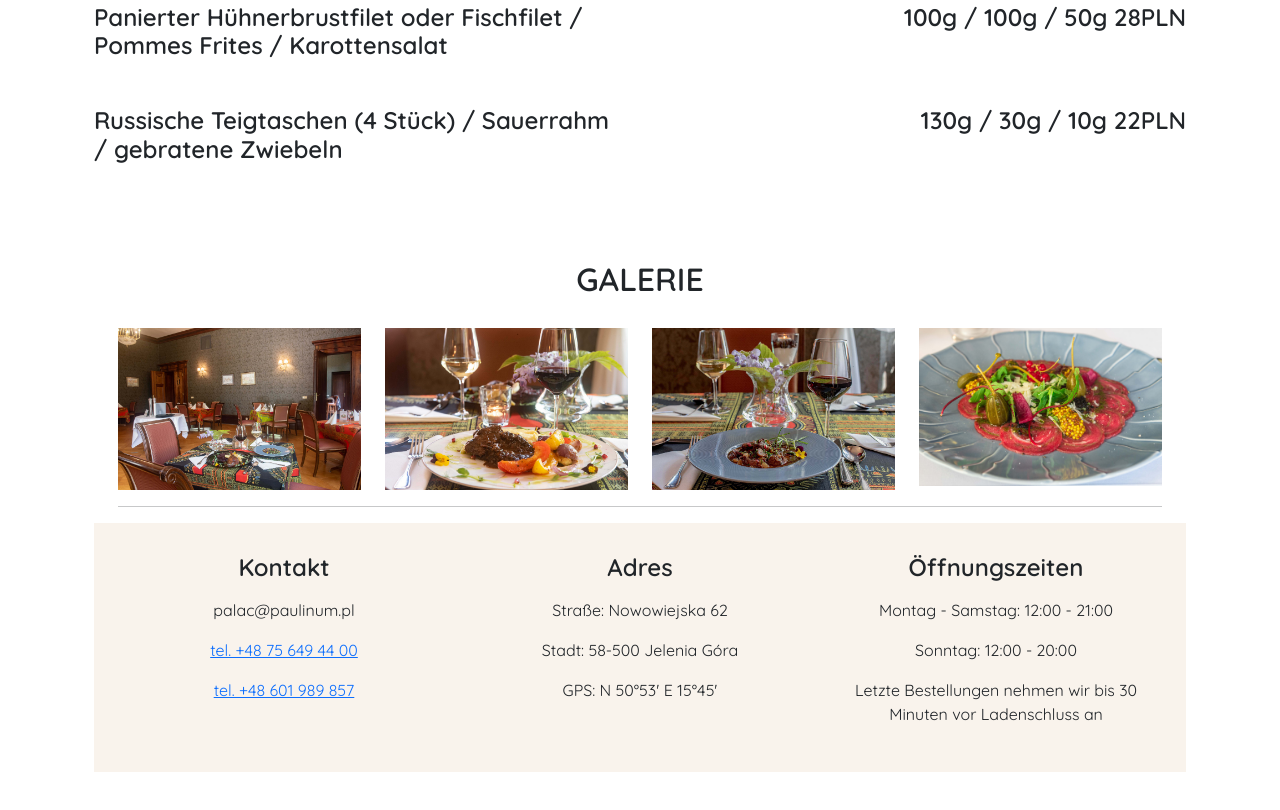
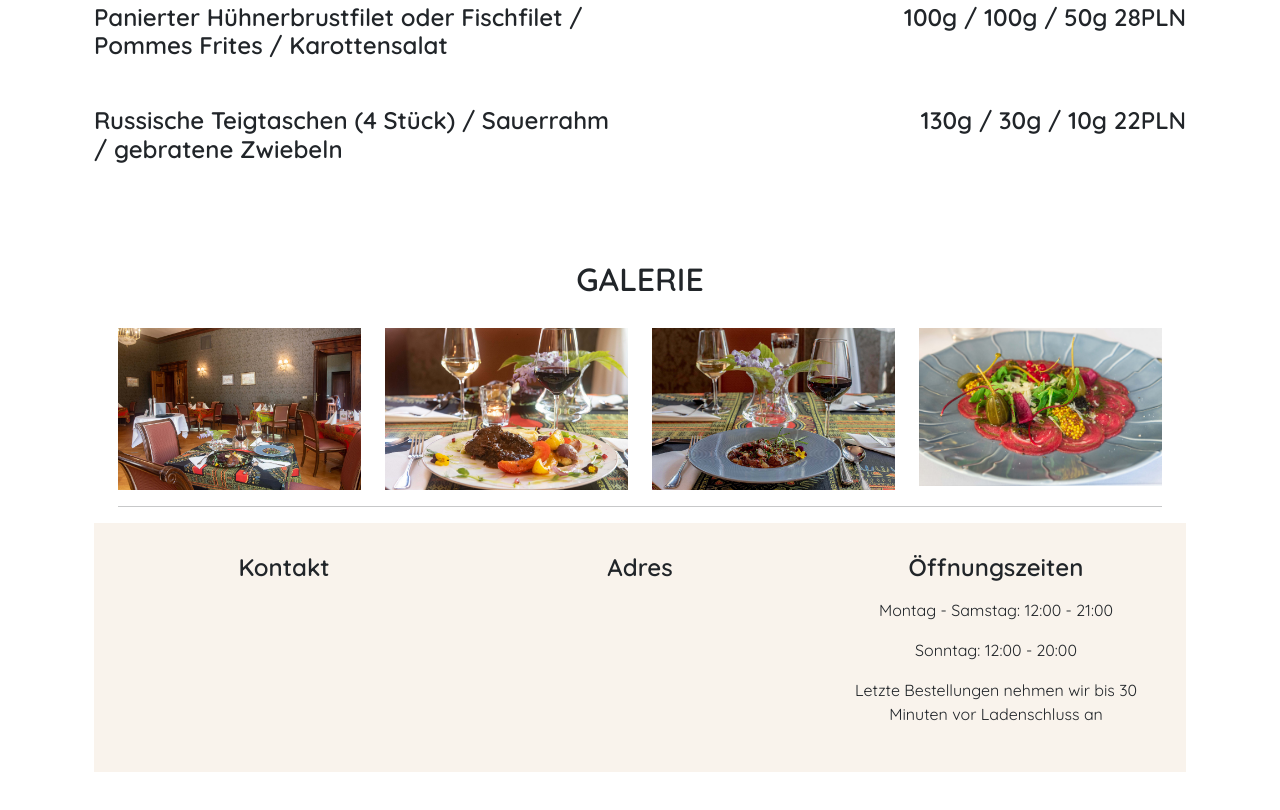
Before and after one commit to Szioko/Restaurant-menu, a plain HTML site: page de.html in a window 1280 px wide. Shown: the part 3966-4776 px from the top of the page. Drawn offline with nearby package versions, Linux system fonts and the light colour scheme.

Commit message:
Update de.html

```diff
--- a/de.html
+++ b/de.html
@@ -586,19 +586,11 @@
     <div class="row text-center">
       <div class="col-md-4 order-md-1 order-2">
         <h3 class="mb-3">Kontakt</h3>
-        <p>palac@paulinum.pl</p>
-        <p>
-          <a href="tel:+48756494400">tel. +48 75 649 44 00</a>
-        </p>
-        <p>
-          <a href="tel:+48601989857">tel. +48 601 989 857</a>
-        </p>
+
       </div>
       <div class="col-md-4 order-md-2 order-1">
         <h3 class="mb-3">Adres</h3>
-        <p>Straße: Nowowiejska 62</p>
-        <p>Stadt: 58-500 Jelenia Góra</p>
-        <p>GPS: N 50°53' E 15°45'</p>
+
       </div>
       <div class="col-md-4 order-md-3 order-3">
         <h3 class="mb-3">Öffnungszeiten</h3>
```
